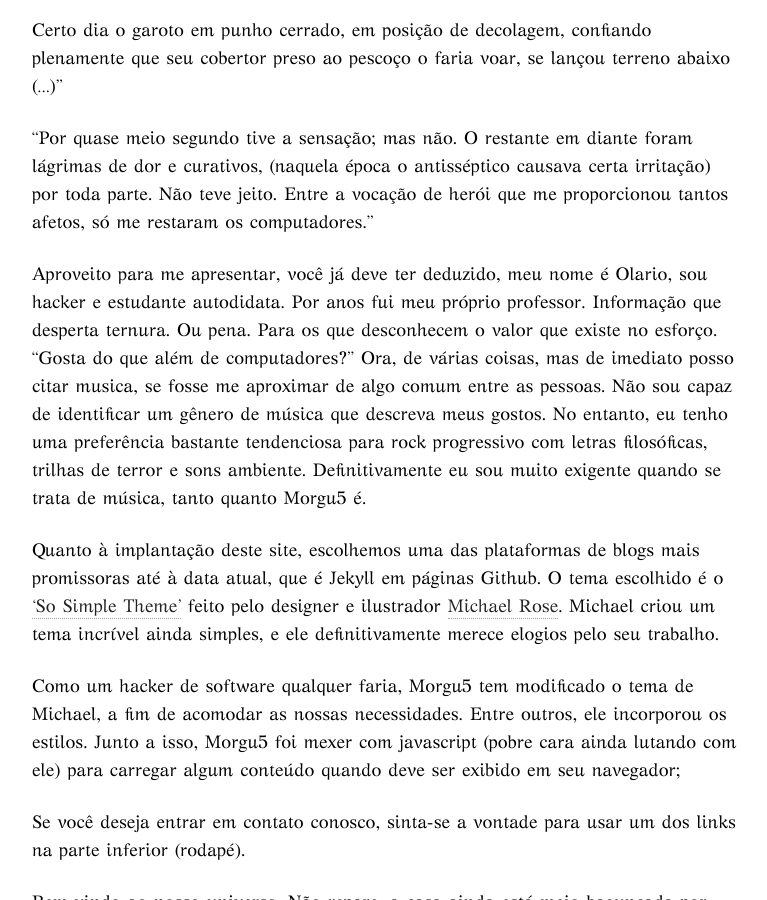
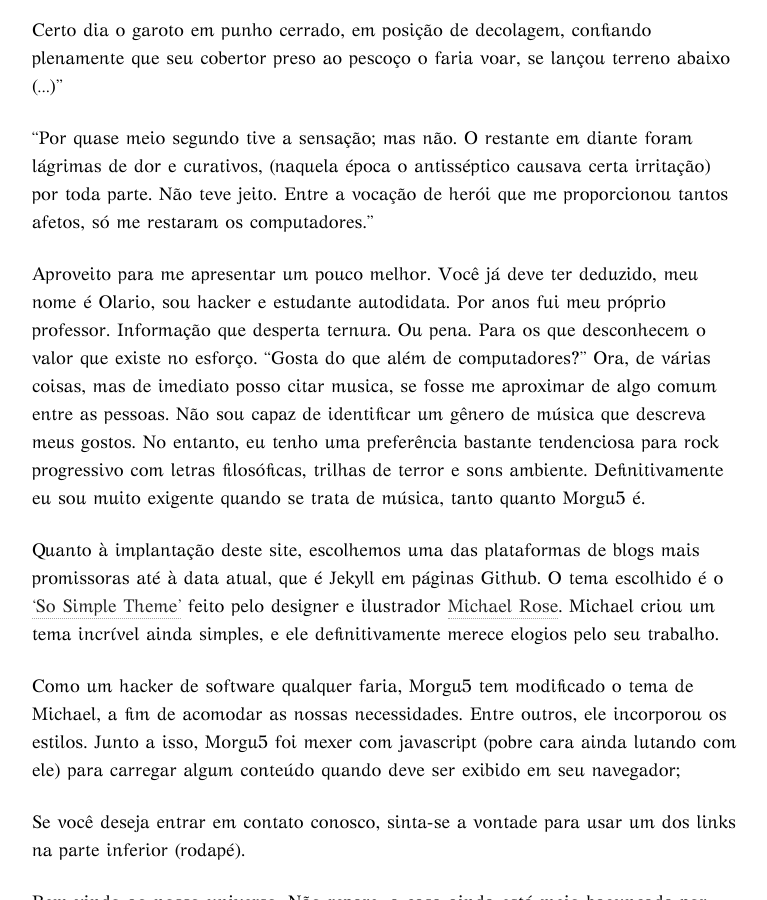
Before and after one commit to Agt-Morgu5/agt-morgu5.github.io, a Jekyll site: the page built from about/index.md, in a window 1280 px wide and 900 px high, scrolled down 1340 px. Shown: the whole window, without its empty margins (254-1021 px from the left). Built offline with Jekyll 4.4.1, drawn with Linux system fonts in a browser that asks for light colours; nearby versions of some CDN libraries.

Commit message:
betterbat

```diff
--- a/about/index.md
+++ b/about/index.md
@@ -20,7 +20,7 @@ Certo dia o garoto em punho cerrado, em posição de decolagem, confiando plenam
 
 "Por quase meio segundo tive a sensação; mas não. O restante em diante foram lágrimas de dor e curativos, (naquela época o antisséptico causava certa irritação) por toda parte. Não teve jeito. Entre a vocação de herói que me proporcionou tantos afetos, só me restaram os computadores."
 
-Aproveito para me apresentar, você já deve ter deduzido, meu nome é Olario, sou hacker e estudante autodidata. Por anos fui meu próprio professor.  Informação que desperta ternura. Ou pena. Para os que desconhecem o valor que existe no esforço. "Gosta do que além de computadores?" Ora, de várias coisas, mas de imediato posso citar musica, se fosse me aproximar de algo comum entre as pessoas. Não sou capaz de identificar um gênero de música que descreva meus gostos. No entanto, eu tenho uma preferência bastante tendenciosa para rock progressivo com letras filosóficas, trilhas de terror e sons ambiente. Definitivamente eu sou muito exigente quando se trata de música, tanto quanto Morgu5 é.
+Aproveito para me apresentar um pouco melhor. Você já deve ter deduzido, meu nome é Olario, sou hacker e estudante autodidata. Por anos fui meu próprio professor.  Informação que desperta ternura. Ou pena. Para os que desconhecem o valor que existe no esforço. "Gosta do que além de computadores?" Ora, de várias coisas, mas de imediato posso citar musica, se fosse me aproximar de algo comum entre as pessoas. Não sou capaz de identificar um gênero de música que descreva meus gostos. No entanto, eu tenho uma preferência bastante tendenciosa para rock progressivo com letras filosóficas, trilhas de terror e sons ambiente. Definitivamente eu sou muito exigente quando se trata de música, tanto quanto Morgu5 é.
 
 Quanto à implantação deste site, escolhemos uma das plataformas de blogs mais promissoras até à data atual, que é Jekyll em páginas Github. O tema escolhido é o ['So Simple Theme'](http://mademistakes.com/so-simple/){:target="_blank"} feito pelo designer e ilustrador [Michael Rose](http://mademistakes.com){:target="_blank"}. Michael criou um tema incrível ainda simples, e ele definitivamente merece elogios pelo seu trabalho.
 
```
